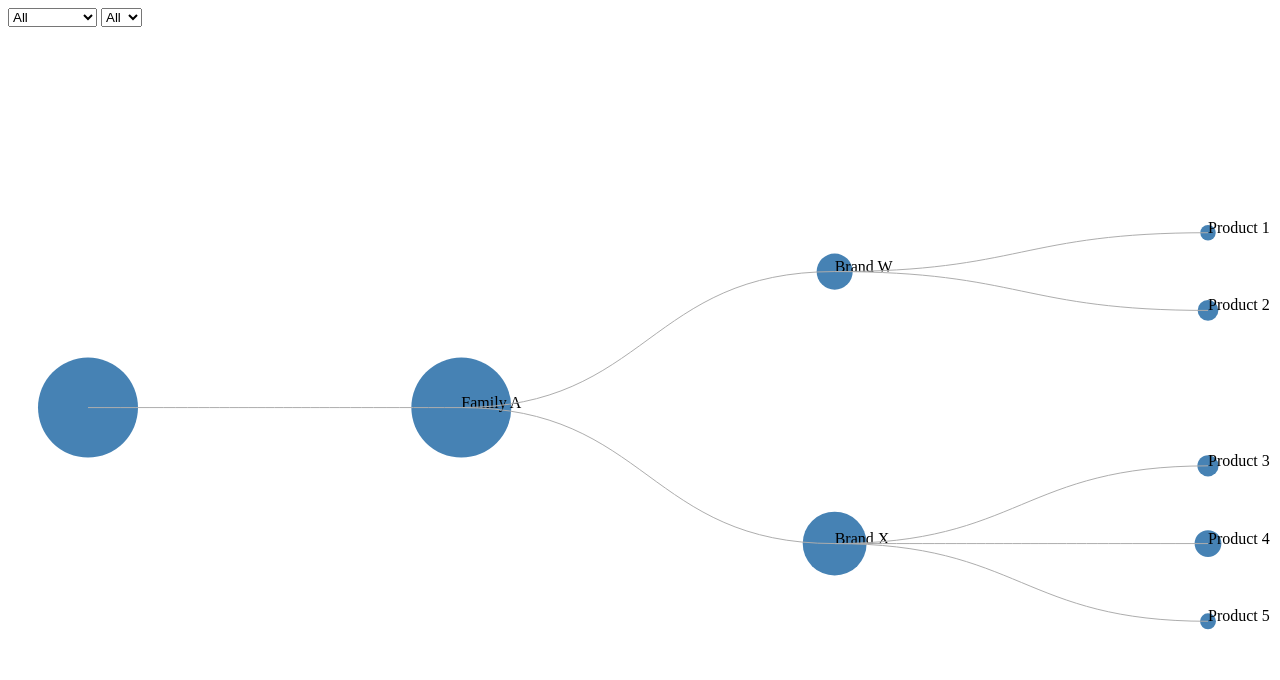
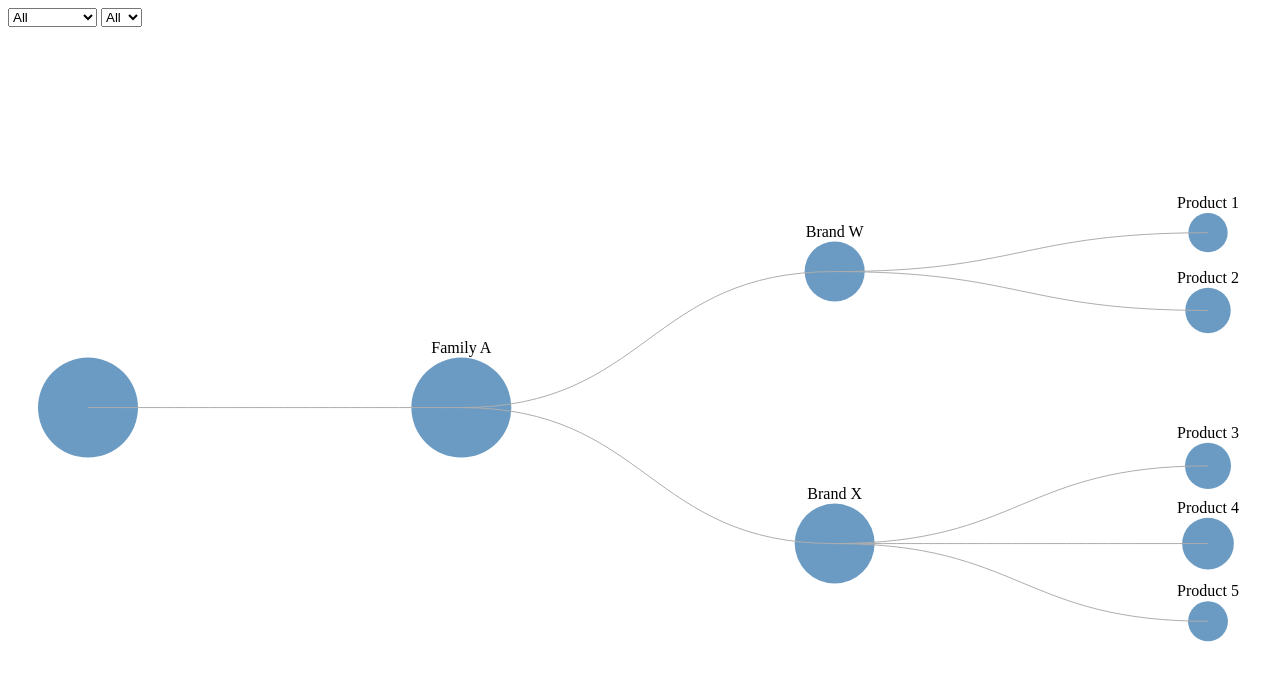
Before and after one commit to ephraimpei/sales-data-visualization, a website: page index.html in a window 1280 px wide. Drawn offline with Linux system fonts and the light colour scheme.

Commit message:
implemented d3.scale.sqrt() for node radius calculation

```diff
--- a/index.html
+++ b/index.html
@@ -4,6 +4,12 @@
     <meta charset="utf-8">
     <title>YTD Sales Visualization</title>
     <script type="text/javascript" src="bundle.js"></script>
+    <script type="text/javascript" src="main.js"></script>
+    <link rel="stylesheet" href="styles.css">
+
+    <script>
+      module.$(document).on("ready", function() { main(); })
+    </script>
   </head>
   <body>
 
@@ -13,7 +19,5 @@
     </section>
 
     <section class="main-graph"></section>
-
-    <script type="text/javascript" src="main.js"></script>
   </body>
 </html>
--- a/main.js
+++ b/main.js
@@ -1,4 +1,4 @@
-(function () {
+function main() {
   var $ = module.$;
   var d3 = module.d3;
   var d3tip = module.d3tip;
@@ -38,16 +38,14 @@
         .on("mouseover", tip.show)
         .on("mouseout", tip.hide);
 
-    var totalSales = DataStore.getGlobalObj().Sales;
-
     node.append("circle")
-      .attr("r", function (d) {
-        var salesPercent = d.Sales / totalSales;
-        return salesPercent * 50;
-      })
-      .attr("fill", "steelblue");
+      .attr("r", function (d) { return d.Radius; })
+      .attr("fill", "steelblue")
+      .style("fill-opacity", ".8");
 
     node.append("text")
+      .attr("text-anchor", "middle")
+      .attr("dy", function (d) { return -d.Radius - 5; })
       .text(function (d) {
         return d.key;
       });
@@ -63,11 +61,18 @@
   };
 
   var resetNodeAttr = function (nodes) {
+    var totalSales = DataStore.getGlobalObj().Sales;
+    var nodeRadius = d3.scale.sqrt()
+      .domain([0, totalSales])
+      .range([0, 50]);
+
     nodes.forEach(function (node) {
       var levelObj = DataStore.getLevelData(node.depth, node.key);
+
       node.Sales = levelObj.Sales;
       node.Target = levelObj.Target;
       node.Percentage = levelObj.Percentage;
+      node.Radius = nodeRadius(levelObj.Sales);
     });
   };
 
@@ -177,4 +182,4 @@
       drawNodes();
     });
   });
-}());
+}
--- /dev/null
+++ b/styles.css
@@ -0,0 +1,15 @@
+/*.node {
+
+}
+
+.node.inactive {
+  visibility: hidden;
+}
+
+.node.active {
+  visibility: visible;
+}*/
+
+.d3-tip {
+  background: white;
+}
```
Lines whose indentation alone changed are shown as unchanged.
